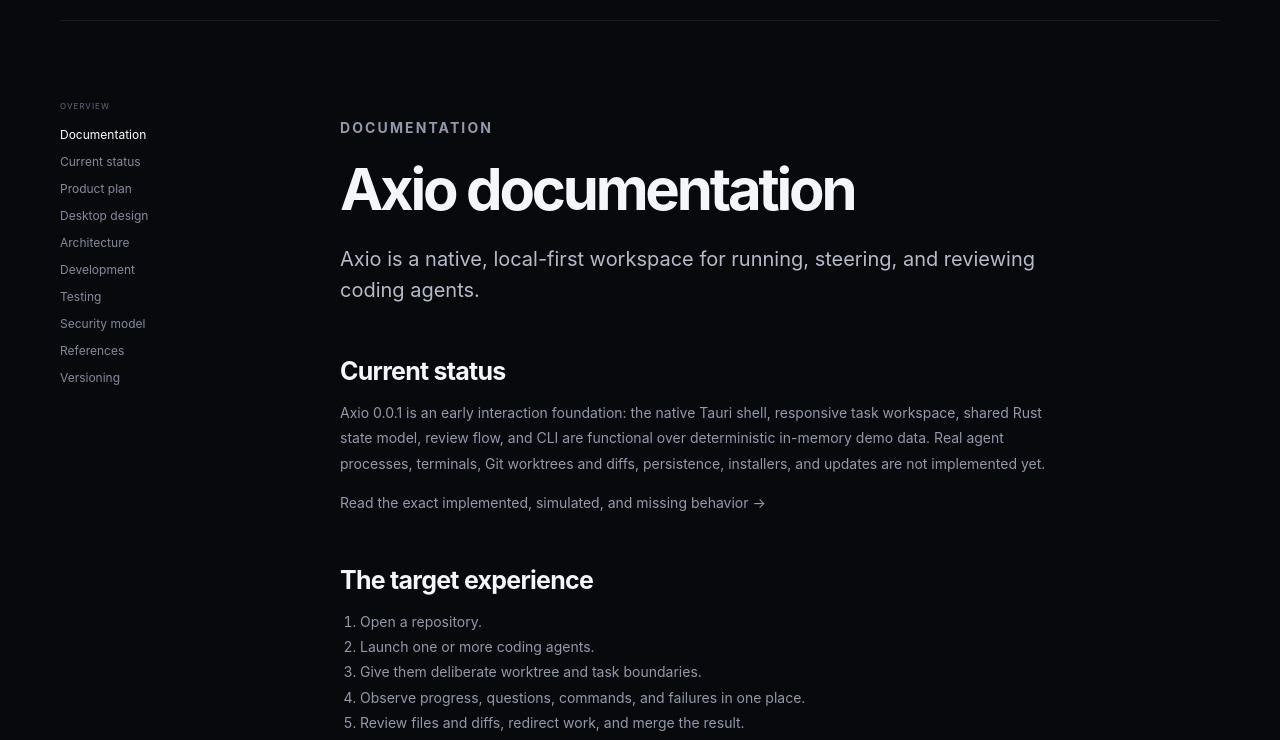
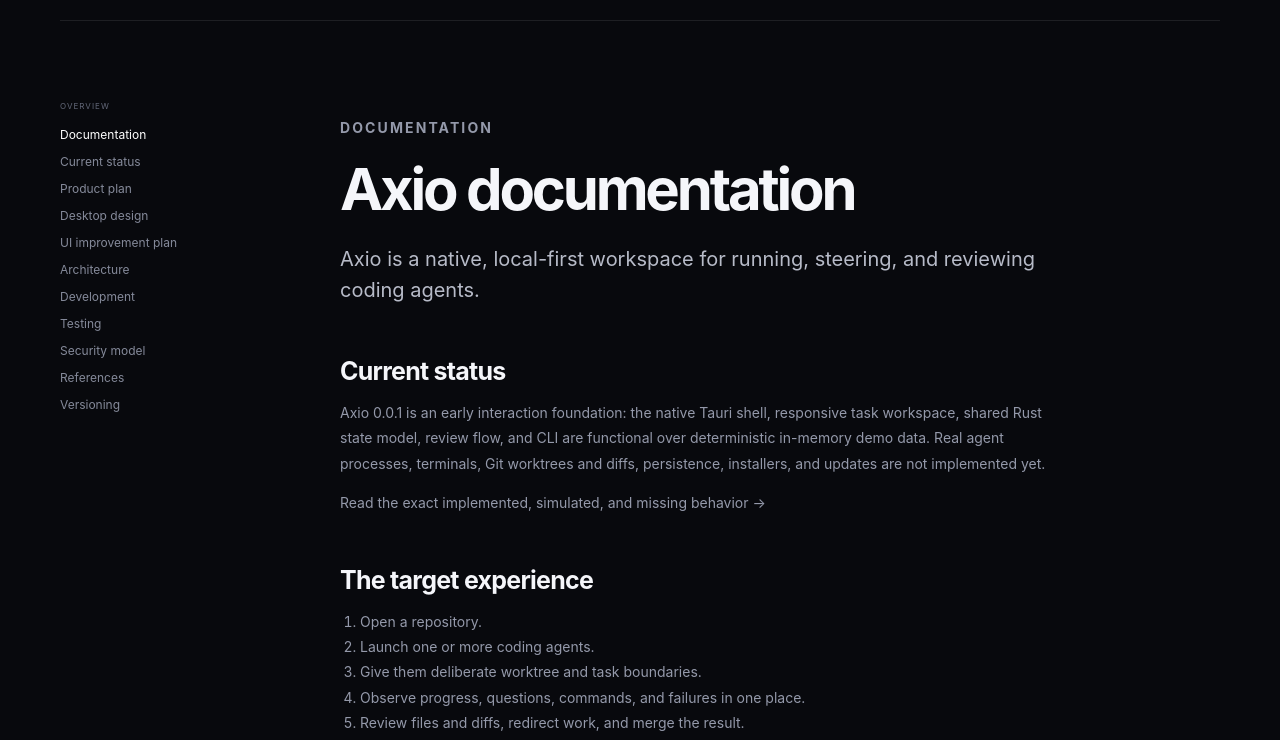
Before and after one commit to notzenco/axio-website, a plain HTML site: page docs/index.html in a window 1280 px wide. Shown: the part 55-795 px from the top of the page. Drawn offline with Linux system fonts and the light colour scheme.

Commit message:
docs: link the UI improvement plan

```diff
--- a/docs/index.html
+++ b/docs/index.html
@@ -11,7 +11,7 @@
   <body class="interior">
     <header class="site-nav container"><a class="brand" href="/"><img src="/assets/mark.svg" alt=""><span>axio</span></a><nav><a class="active" href="/docs/">Docs</a><a href="/download/">Download</a><a href="https://github.com/notzenco/axio">GitHub</a></nav></header>
     <main class="docs-layout container">
-      <aside><span>OVERVIEW</span><a class="active" href="/docs/">Documentation</a><a href="https://github.com/notzenco/axio/blob/main/docs/status-and-direction.md">Current status</a><a href="https://github.com/notzenco/axio/blob/main/docs/product-plan.md">Product plan</a><a href="https://github.com/notzenco/axio/blob/main/docs/desktop-design.md">Desktop design</a><a href="https://github.com/notzenco/axio/blob/main/docs/architecture.md">Architecture</a><a href="https://github.com/notzenco/axio/blob/main/docs/development.md">Development</a><a href="https://github.com/notzenco/axio/blob/main/docs/testing.md">Testing</a><a href="https://github.com/notzenco/axio/blob/main/docs/security-model.md">Security model</a><a href="https://github.com/notzenco/axio/blob/main/docs/reference-repositories.md">References</a><a href="https://github.com/notzenco/axio/blob/main/docs/versioning.md">Versioning</a></aside>
+      <aside><span>OVERVIEW</span><a class="active" href="/docs/">Documentation</a><a href="https://github.com/notzenco/axio/blob/main/docs/status-and-direction.md">Current status</a><a href="https://github.com/notzenco/axio/blob/main/docs/product-plan.md">Product plan</a><a href="https://github.com/notzenco/axio/blob/main/docs/desktop-design.md">Desktop design</a><a href="https://github.com/notzenco/axio/blob/main/docs/ui-improvement-plan.md">UI improvement plan</a><a href="https://github.com/notzenco/axio/blob/main/docs/architecture.md">Architecture</a><a href="https://github.com/notzenco/axio/blob/main/docs/development.md">Development</a><a href="https://github.com/notzenco/axio/blob/main/docs/testing.md">Testing</a><a href="https://github.com/notzenco/axio/blob/main/docs/security-model.md">Security model</a><a href="https://github.com/notzenco/axio/blob/main/docs/reference-repositories.md">References</a><a href="https://github.com/notzenco/axio/blob/main/docs/versioning.md">Versioning</a></aside>
       <article>
         <p class="section-label">DOCUMENTATION</p>
         <h1>Axio documentation</h1>
```
